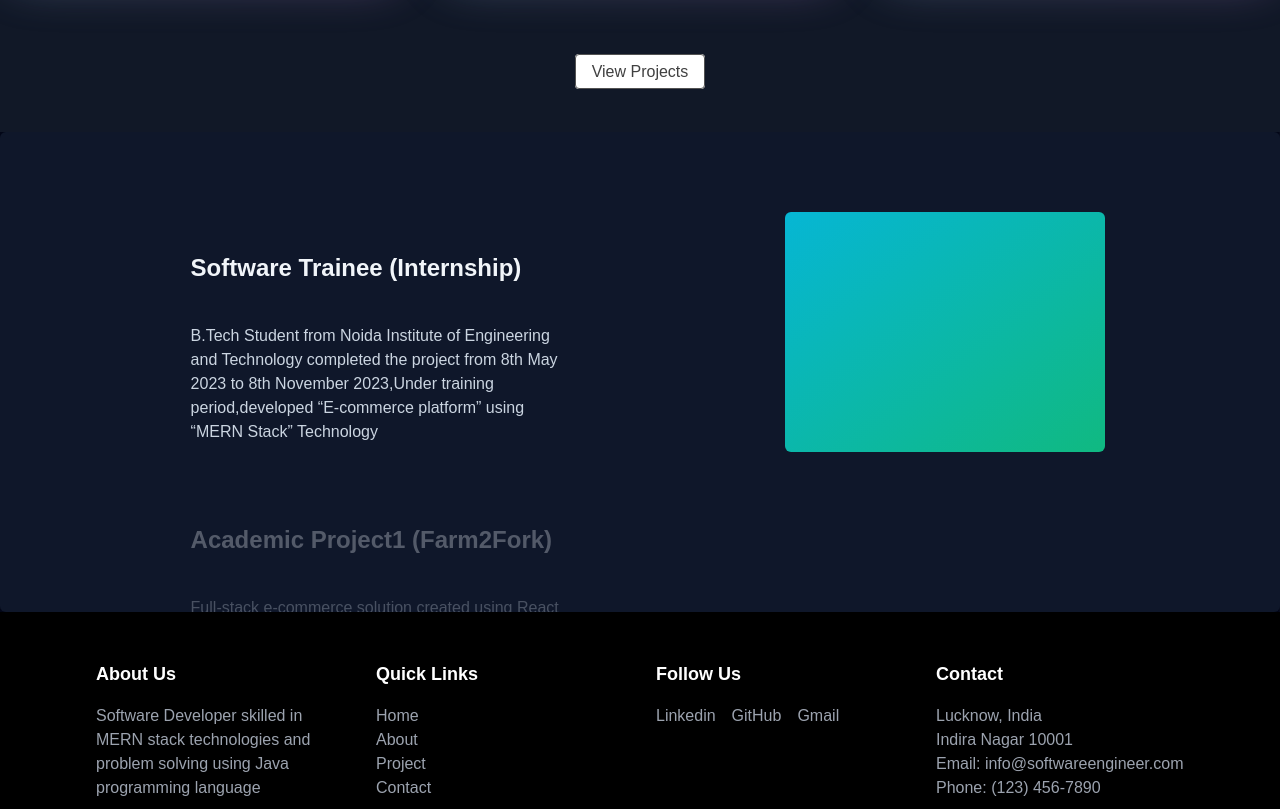
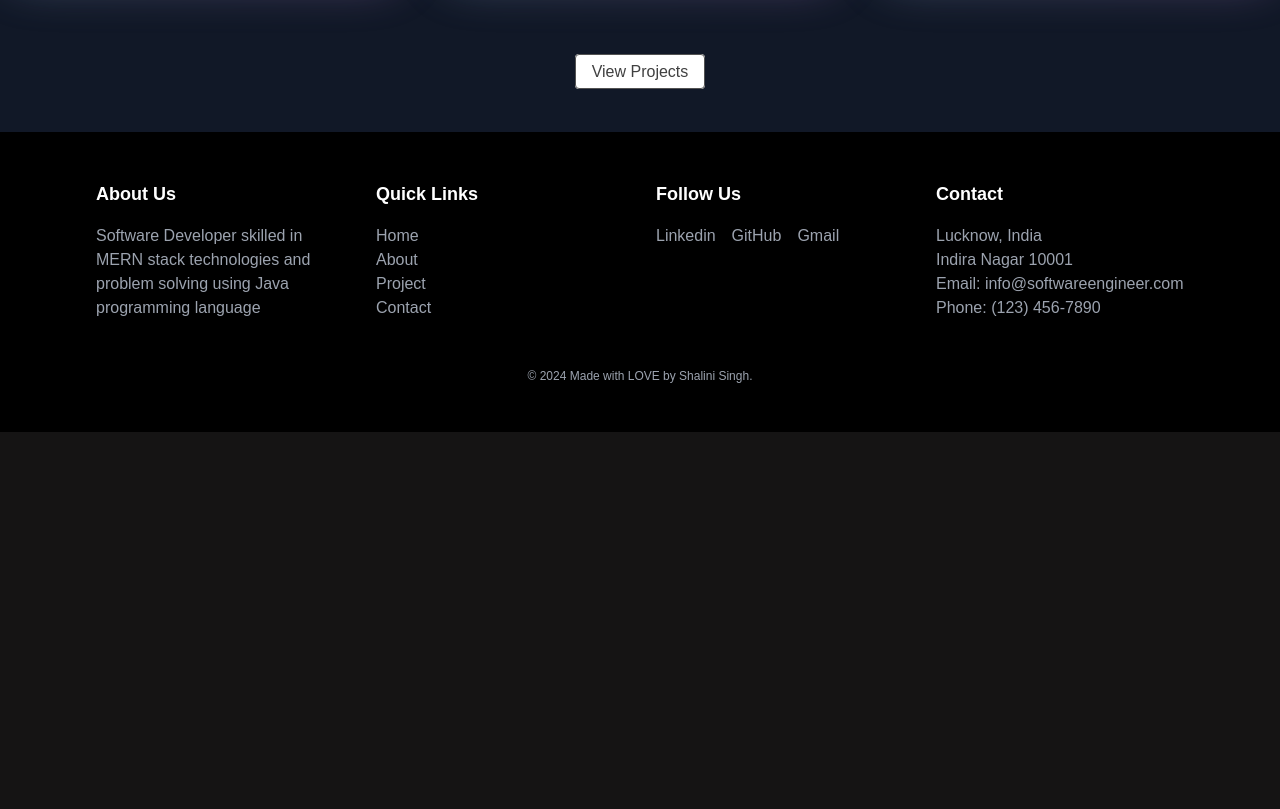
Before and after one commit to Shalini06singh/portfolio, a Next.js app: page / in a window 1280 px wide. Shown: the part 1280-2089 px from the top of the page. After the commit the page ends 1712 px from the top, so only its background shows below. Built offline with nearby package versions, Linux system fonts and the light colour scheme.

Commit message:
error resolvecomplete commit

```diff
--- a/src/app/page.tsx
+++ b/src/app/page.tsx
@@ -1,17 +1,17 @@
-import Choose from "./components/Choose";
+// import Choose from "./components/Choose";
 import Featured from "./components/Featured";
 import Footer from "./components/Footer";
-import Learners from "./components/Learners";
 import Sections from "./components/Sections";
-import Testimonial from "./components/Testimonial";
-import Upcoming from "./components/Upcoming";
+// import Learners from "./components/Learners";
+// import Testimonial from "./components/Testimonial";
+// import Upcoming from "./components/Upcoming";
 
 export default function Home() {
   return (
     <main className="min-h-screen bg-slate-950/[0.96] antialiased bg-grid-white/[0.02]">
       <Sections />
       <Featured />
-      <Choose />
+      {/* <Choose /> */}
       {/* <Testimonial /> */}
       {/* <Upcoming/> */}
       {/* <Learners/> */}
```
Also changed, not shown: src/app/components/ui/wavy-background.tsx (+4 -3 lines), .eslintrc.json.
